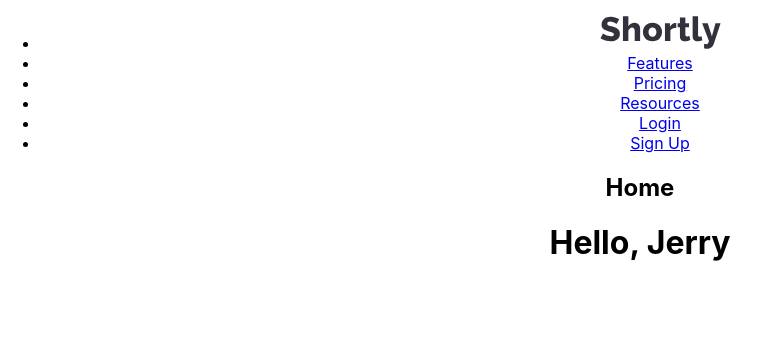
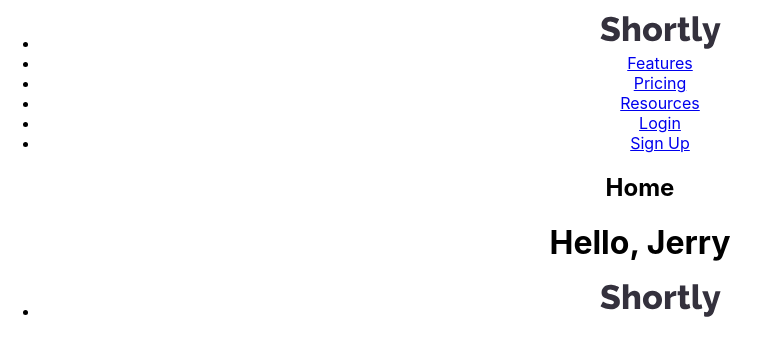
Before and after one commit to erferguson/url-shorty, a React (Create React App) app in the folder shorty-app/: page / in a window 1280 px wide. Shown: the top 356 px of the page, without its empty margins (0-770 px from the left). Built offline with nearby package versions, Linux system fonts and the light colour scheme.

Commit message:
footer > set logo, rendering

```diff
--- a/shorty-app/src/App.js
+++ b/shorty-app/src/App.js
@@ -2,11 +2,13 @@ import React from "react";
 import "./App.css";
 
 import Navigation from "./components/NavComponents/Navigation";
+import Footer from './components/Footer/Footer'
 
 function App() {
   return (
     <div className="App">
       <Navigation />
+      <Footer />
     </div>
   );
 }
--- /dev/null
+++ b/shorty-app/src/components/Footer/Footer.js
@@ -0,0 +1,23 @@
+import React from 'react'
+import { BrowserRouter as Router, Switch, Route, Link } from "react-router-dom"
+
+import "../../App.css"
+import Logo from "../NavComponents/Shortly"
+// import { Fbook, Twitter, Instagram, Pinterest } from "../social"
+
+function Footer(){
+    return (
+        <Router>
+            <div>
+                <nav>
+                    <ul>
+                        <li>
+                            <Link to="/"><Logo/></Link>
+                        </li>
+                    </ul>
+                </nav>
+            </div>
+        </Router>
+    )
+}
+export default Footer;
```
